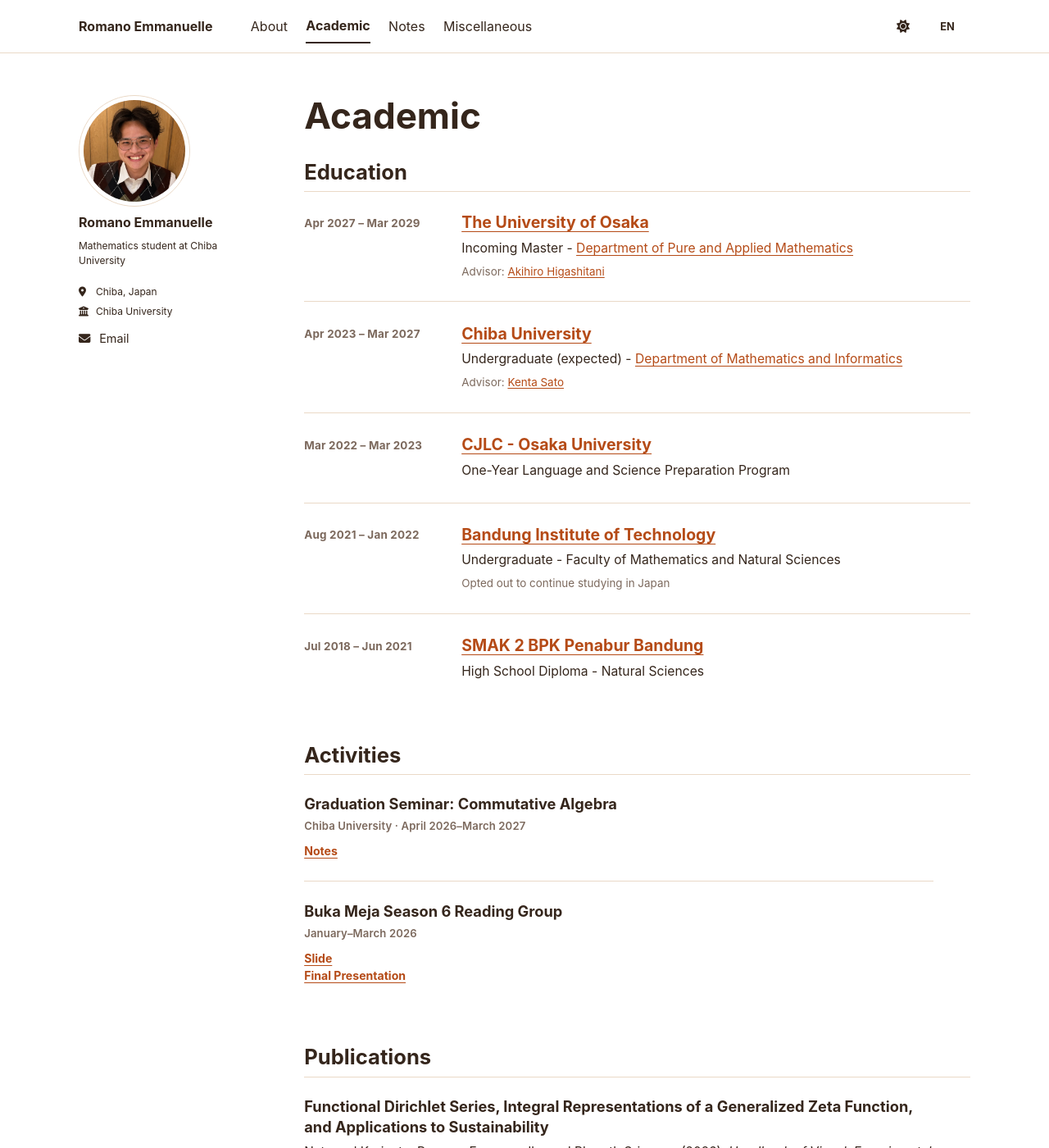
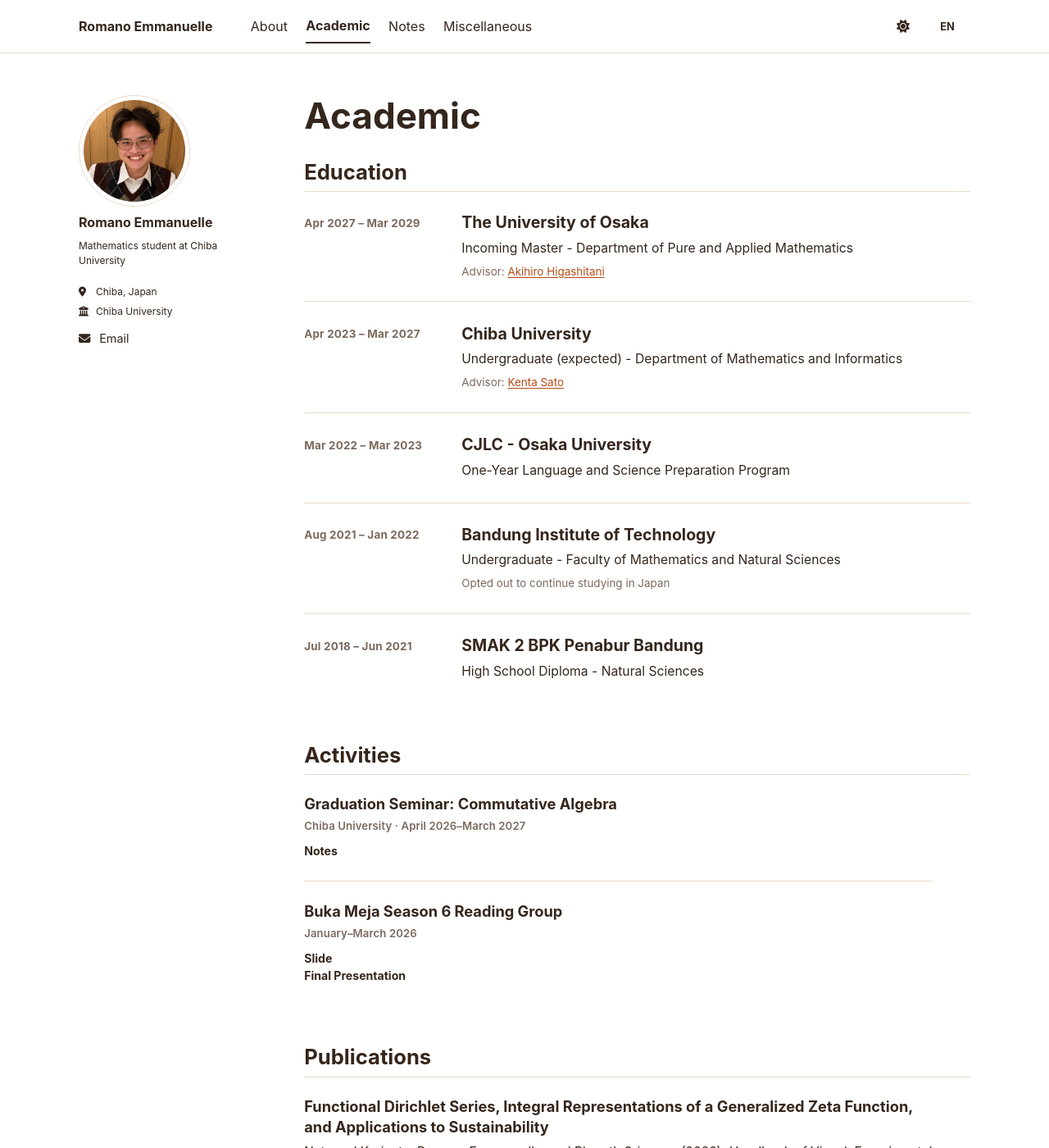
Before and after one commit to RomanoEmmanuelle/RomanoEmmanuelle.github.io, a Jekyll site: the page built from _pages/academic.md, in a window 1280 px wide and 1400 px high. Shown: the whole window at 82% size. Built offline with Jekyll 4.4.1, drawn with Linux system fonts in a browser that asks for light colours; a style sheet for code colours, icons or effects is not loaded.

Commit message:
Use plain text styling for Academic links except advisors

```diff
--- a/_layouts/archive.html
+++ b/_layouts/archive.html
@@ -17,7 +17,7 @@ layout: default
     {% include sidebar.html %}
   {% endunless %}
 
-  <div class="archive{% if page.full_width %} archive--full-width{% endif %}">
+  <div class="archive{% if page.full_width %} archive--full-width{% endif %}{% if page.content_class %} {{ page.content_class | escape }}{% endif %}">
     {% unless page.header.overlay_color or page.header.overlay_image %}
       <h1 class="page__title">{{ page.title }}</h1>
     {% endunless %}
--- a/_pages/academic.md
+++ b/_pages/academic.md
@@ -13,7 +14,7 @@ author_profile: true
     <div>
       <h3 class="education-school"><a href="https://www.osaka-u.ac.jp/en">The University of Osaka</a></h3>
       <p class="education-program">Incoming Master - <a href="https://www.ist.osaka-u.ac.jp/english/majors/ma.php">Department of Pure and Applied Mathematics</a></p>
-      <p class="education-note">Advisor: <a href="https://sv2-mat.ist.osaka-u.ac.jp/~higashitani/index.html">Akihiro Higashitani</a></p>
+      <p class="education-note">Advisor: <a class="advisor-link" href="https://sv2-mat.ist.osaka-u.ac.jp/~higashitani/index.html">Akihiro Higashitani</a></p>
     </div>
   </article>
 
@@ -22,7 +23,7 @@ author_profile: true
     <div>
       <h3 class="education-school"><a href="https://www.chiba-u.ac.jp/e/">Chiba University</a></h3>
       <p class="education-program">Undergraduate (expected) - <a href="https://www.math.s.chiba-u.ac.jp/">Department of Mathematics and Informatics</a></p>
-      <p class="education-note">Advisor: <a href="https://sites.google.com/view/ktsato">Kenta Sato</a></p>
+      <p class="education-note">Advisor: <a class="advisor-link" href="https://sites.google.com/view/ktsato">Kenta Sato</a></p>
     </div>
   </article>
 
--- a/_sass/layout/_personal.scss
+++ b/_sass/layout/_personal.scss
@@ -120,6 +120,13 @@
   max-width: 100%;
   height: auto;
   margin-inline: auto;
+}
+
+.academic-content a:not(.advisor-link),
+.academic-content a:not(.advisor-link):hover,
+.academic-content a:not(.advisor-link):focus-visible {
+  color: var(--global-text-color);
+  text-decoration: none;
 }
 
 .notes-entry .content-entry__action a {
```
Also changed, not shown: other parts of _pages/academic.md (+1 -0 lines).
